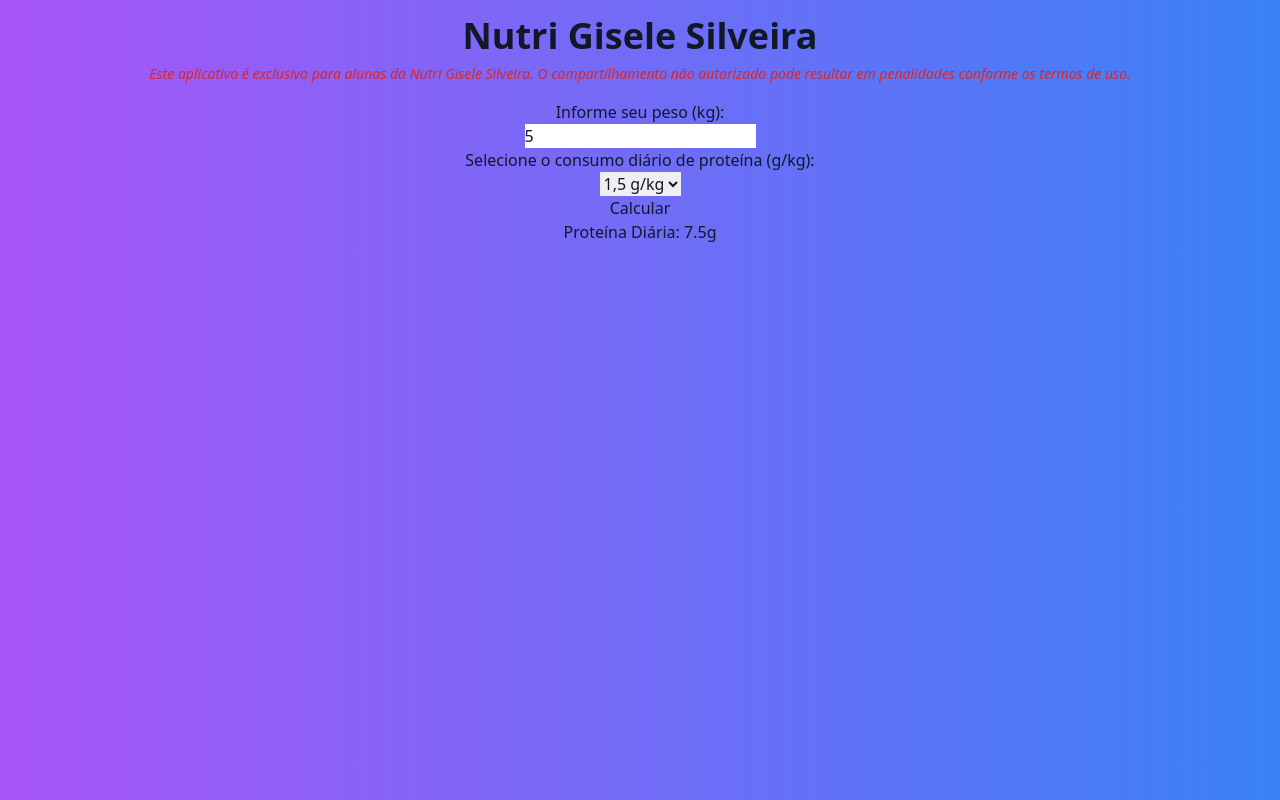
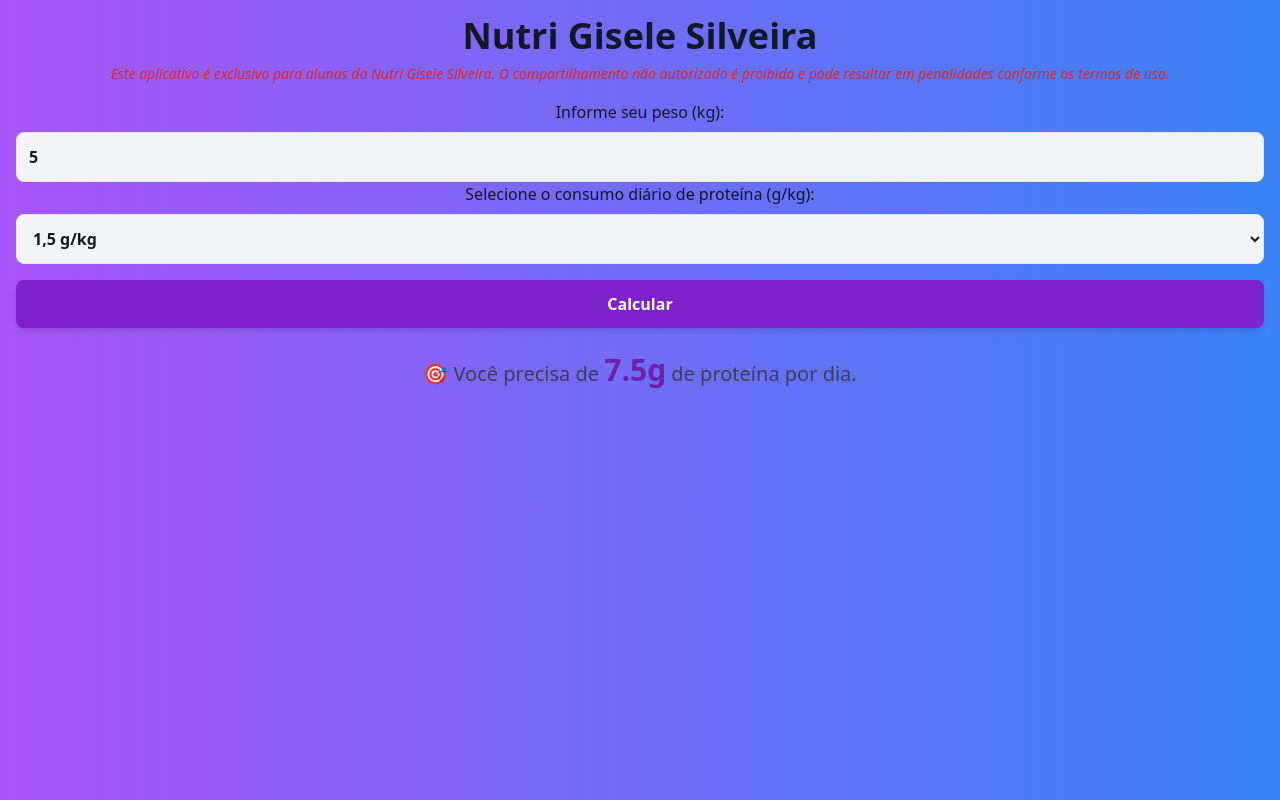
Before and after one commit to giselesilveira/meu-app-proteina, a Next.js app: page / in a window 1280 px wide. Both pictures are taken after typing "5" into the empty fields and a click on the button "Calcular". Built offline with nearby package versions, Linux system fonts and the light colour scheme.

Commit message:
Aplicando novo design e funcionalidades

```diff
--- a/app/page.tsx
+++ b/app/page.tsx
@@ -1,46 +1,54 @@
 "use client";
 
 import React, { useState } from "react";
-
-const alimentos = { /* Dados dos alimentos */ };
 
 export default function Home() {
   const [peso, setPeso] = useState("");
   const [fatorProteina, setFatorProteina] = useState(1.5);
   const [proteinaDiaria, setProteinaDiaria] = useState<number | null>(null);
-  const [consumo, setConsumo] = useState<Record<string, { unidade: number; gramas: number }>>({});
 
   const calcularProteina = () => {
     if (!peso) return;
     setProteinaDiaria(parseFloat((parseFloat(peso) * fatorProteina).toFixed(1)));
   };
 
-  const handleChange = (alimento: string, tipo: string, quantidade: string) => {
-    setConsumo((prev) => ({
-      ...prev,
-      [alimento]: { ...prev[alimento], [tipo]: parseFloat(quantidade) || 0 },
-    }));
-  };
-
   return (
     <div className="min-h-screen flex flex-col items-center bg-gradient-to-r from-purple-500 to-blue-500 p-4 font-sans text-gray-900">
       <h1 className="text-4xl font-bold mb-2">Nutri Gisele Silveira</h1>
-      <p className="text-sm italic text-red-600 mb-4">Este aplicativo é exclusivo para alunas da Nutri Gisele Silveira. O compartilhamento não autorizado pode resultar em penalidades conforme os termos de uso.</p>
+      <p className="text-sm italic text-red-600 mb-4">
+        Este aplicativo é exclusivo para alunas da Nutri Gisele Silveira. O compartilhamento não autorizado é proibido e pode resultar em penalidades conforme os termos de uso.
+      </p>
 
       <label>Informe seu peso (kg):</label>
-      <input type="number" value={peso} onChange={(e) => setPeso(e.target.value)} />
+      <input
+        type="number"
+        value={peso}
+        onChange={(e) => setPeso(e.target.value)}
+        className="w-full p-3 border rounded-lg mt-2 text-gray-900 font-semibold bg-gray-100 focus:ring-4 focus:ring-purple-600"
+      />
 
       <label>Selecione o consumo diário de proteína (g/kg):</label>
-      <select onChange={(e) => setFatorProteina(parseFloat(e.target.value))}>
+      <select
+        onChange={(e) => setFatorProteina(parseFloat(e.target.value))}
+        className="w-full p-3 border rounded-lg mt-2 text-gray-900 font-semibold bg-gray-100 focus:ring-4 focus:ring-purple-600"
+      >
         <option value={1.5}>1,5 g/kg</option>
         <option value={1.8}>1,8 g/kg</option>
         <option value={2.0}>2,0 g/kg</option>
       </select>
 
-      <button onClick={calcularProteina}>Calcular</button>
+      <button
+        onClick={calcularProteina}
+        className="w-full bg-purple-700 text-white p-3 rounded-lg mt-4 hover:bg-purple-800 transition font-semibold shadow-md"
+      >
+        Calcular
+      </button>
 
-      {proteinaDiaria && <p>Proteína Diária: {proteinaDiaria}g</p>}
-      {/* Restante do código, com ajustes visuais e estilização elegante */}
+      {proteinaDiaria && (
+        <p className="text-xl text-gray-700 mt-6">
+          🎯 Você precisa de <span className="font-bold text-purple-800 text-3xl">{proteinaDiaria}g</span> de proteína por dia.
+        </p>
+      )}
     </div>
   );
 }
```
